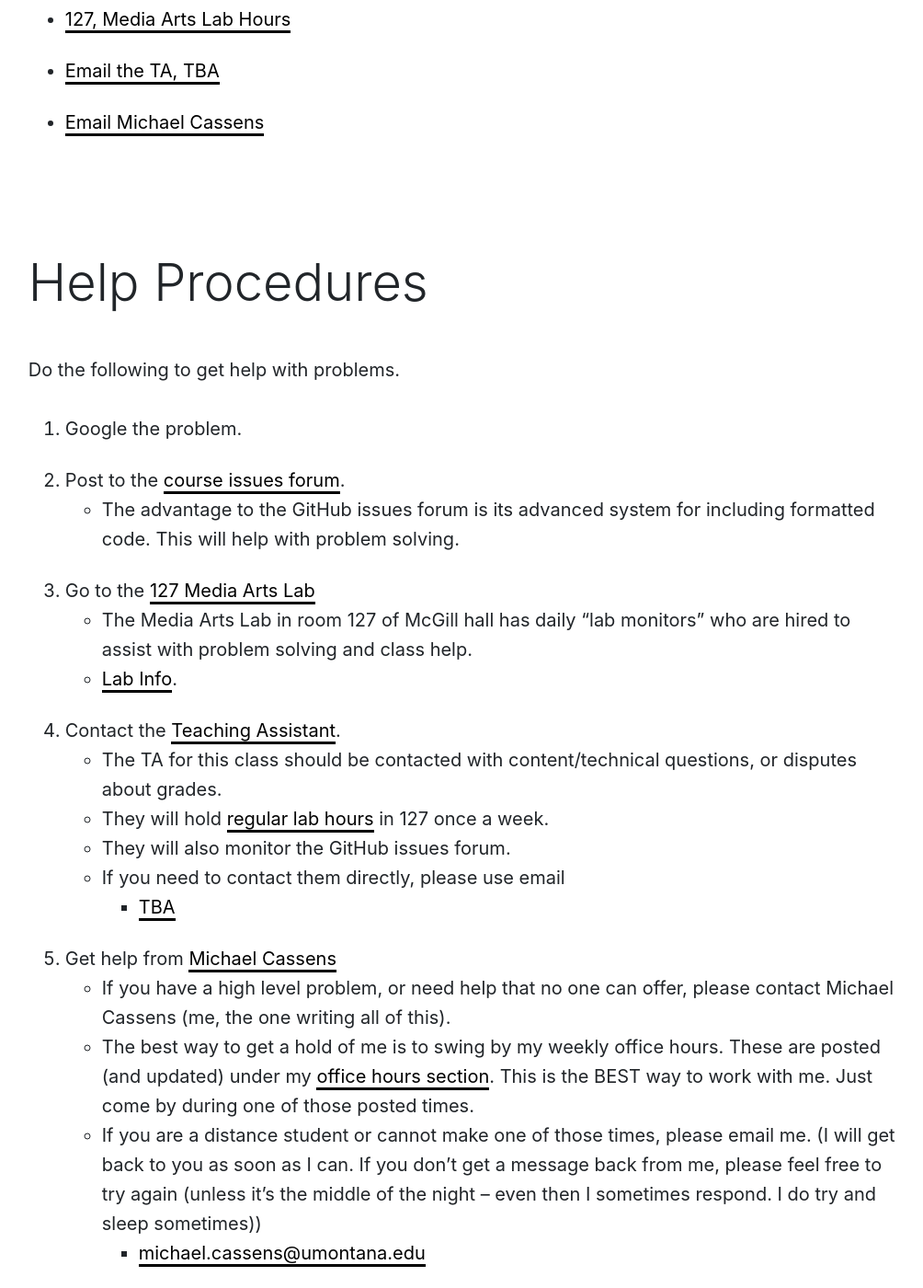
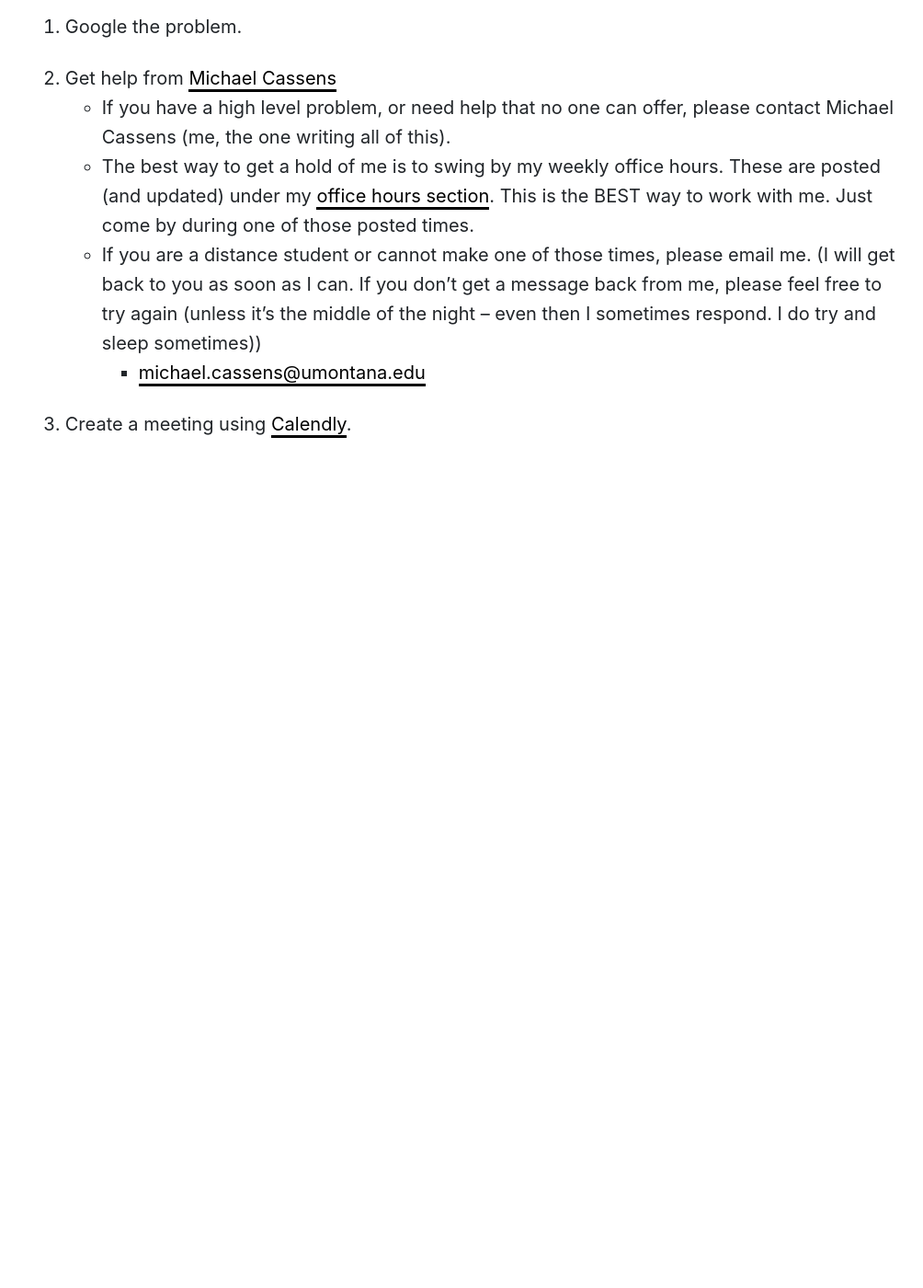
Before and after one commit to Montana-Media-Arts/460_GameEngines-Fall2022, a Jekyll site: the page built from modules/help/_posts/2017-01-01-help.md, in a window 1280 px wide and 1400 px high, scrolled down 598 px. Shown: the whole window at 92% size, without its empty margins (133-1137 px from the left). Built offline with Jekyll 4.4.1, drawn with Linux system fonts in a browser that asks for light colours; nearby versions of some CDN libraries; after the commit the page ends 1204 px from its top, so only the background shows below that; some of the changed text lies outside the part shown.

Commit message:
updated links

```diff
--- a/_data/course.yml
+++ b/_data/course.yml
@@ -4,9 +4,9 @@ description: A course to teach game design and programming using a game engine.
 institution: University of Montana, School of Media Arts
 institution-short: Media Arts | Montana
 
-infoModules: [syllabus, dates, instructors, help]
+infoModules: [syllabus, instructors, help]
 
 
-modules: [week-1, week-2, week-3, week-4, week-5, week-6, week-7, week-8, week-9, week-10, week-11, week-12]
+modules: [week-1]
 # modules: [week-1, week-2, week-3, week-4, week-5, week-6, week-7, week-8, week-9, week-10, week-11, week-12, week-13, final-project]
 # modules: [week-1, week-2, week-3, week-4, week-5, week-6, week-7, week-8, week-9, week-10, week-11, week-12, final-info]
--- a/modules/help/_posts/2017-01-01-help.md
+++ b/modules/help/_posts/2017-01-01-help.md
@@ -5,41 +5,15 @@ permalink: /:title/
 
 # Getting Help
 
-## Help Quick Links
-
-- [Course Issues Forum](https://github.com/Montana-Media-Arts/120_CreativeCoding_Fall2019_Samples/issues)
-- [127, Media Arts Lab Hours](#lab-hours)
-- [Email the TA, TBA](mailto:michael.cassens@umontana.edu?subject=441%20Question)
-- [Email Michael Cassens](mailto:michael.cassnes@umontana.edu?subject=441%20Question)
 
 ## Help Procedures
 
 Do the following to get help with problems.
 
 1. Google the problem.
-2. Post to the [course issues forum](https://github.com/Montana-Media-Arts/120_CreativeCoding_Fall2019_Samples/issues).
-    - The advantage to the GitHub issues forum is its advanced system for including formatted code. This will help with problem solving.
-3. Go to the [127 Media Arts Lab](#lab-hours)
-    - The Media Arts Lab in room 127 of McGill hall has daily "lab monitors" who are hired to assist with problem solving and class help.
-    - [Lab Info](#lab-hours).
-4. Contact the [Teaching Assistant]({{site.baseurl}}/instructors/#TA).
-    - The TA for this class should be contacted with content/technical questions, or disputes about grades.
-    - They will hold [regular lab hours](#lab-hours) in 127 once a week.
-    - They will also monitor the GitHub issues forum.
-    - If you need to contact them directly, please use email
-        - [TBA](mailto:michael.cassens@umontana.edu?subject=441%20Question)
-5. Get help from [Michael Cassens]({{site.baseurl}}/instructors/)
+2. Get help from [Michael Cassens]({{site.baseurl}}/instructors/)
     - If you have a high level problem, or need help that no one can offer, please contact Michael Cassens (me, the one writing all of this).
     - The best way to get a hold of me is to swing by my weekly office hours. These are posted (and updated) under my [office hours section]({{site.baseurl}}/instructors/#office-hours). This is the BEST way to work with me. Just come by during one of those posted times.
     - If you are a distance student or cannot make one of those times, please email me. (I will get back to you as soon as I can.  If you don't get a message back from me, please feel free to try again (unless it's the middle of the night -- even then I sometimes respond.  I do try and sleep sometimes))
         - [michael.cassens@umontana.edu](mailto:michael.cassens@umontana.edu?subject=441%20Question)
-
-
-
-
-## Lab Hours
-
-The "127 Media Arts Computer Lab" (McGill, 127) has open lab hours every weekday afternoon until 5pm. During these lab hours, a graduate student is available to assist you with help or questions about this and other Media Arts courses. Please feel free to leverage this resource! The lab hours for this semester are as follows;
-
-
-<div class="embed-responsive" style="padding-bottom:80%"><iframe class="embed-responsive-item" src="https://calendar.google.com/calendar/embed?mode=WEEK&amp;src=1s1tnc56cnjncqhreim65b7pi0%40group.calendar.google.com&ctz=America/Denver" frameborder="0" scrolling="no" allowfullscreen></iframe></div>
+3. Create a meeting using [Calendly](https://calendly.com/michael-cassens/460-meeting).
```
Also changed, not shown: modules/instructors/_posts/2017-01-01-instructors.md (+1 -2 lines).
